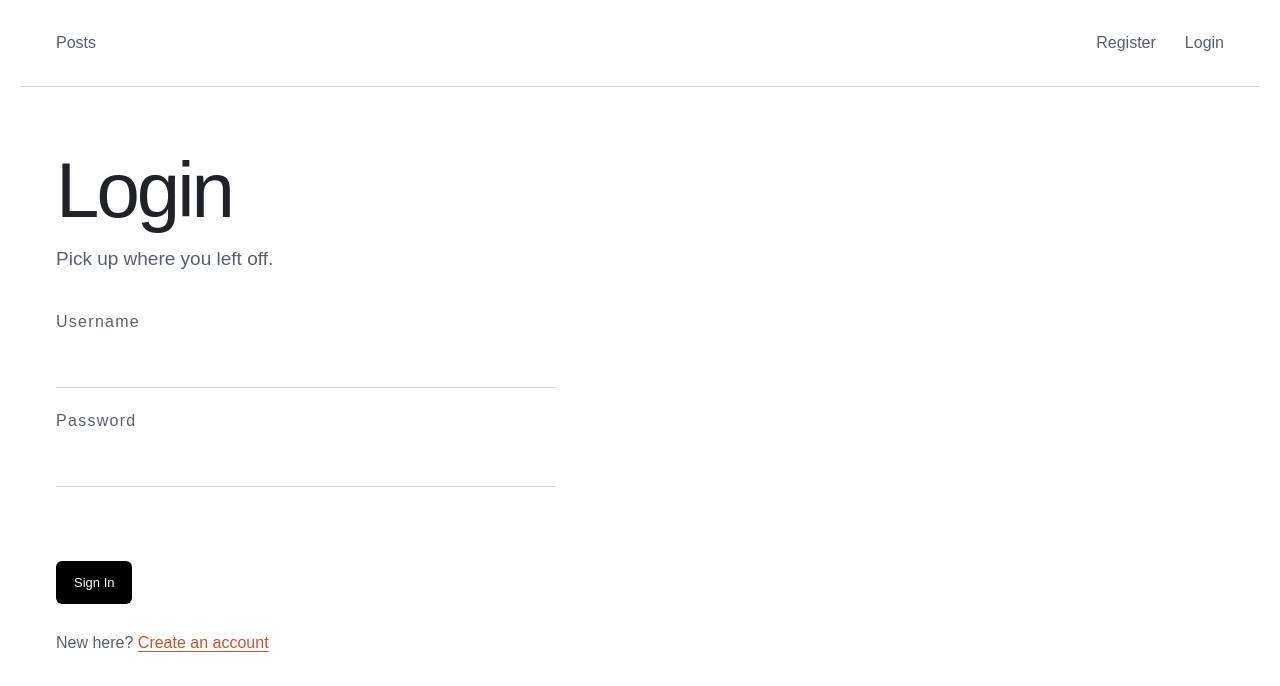
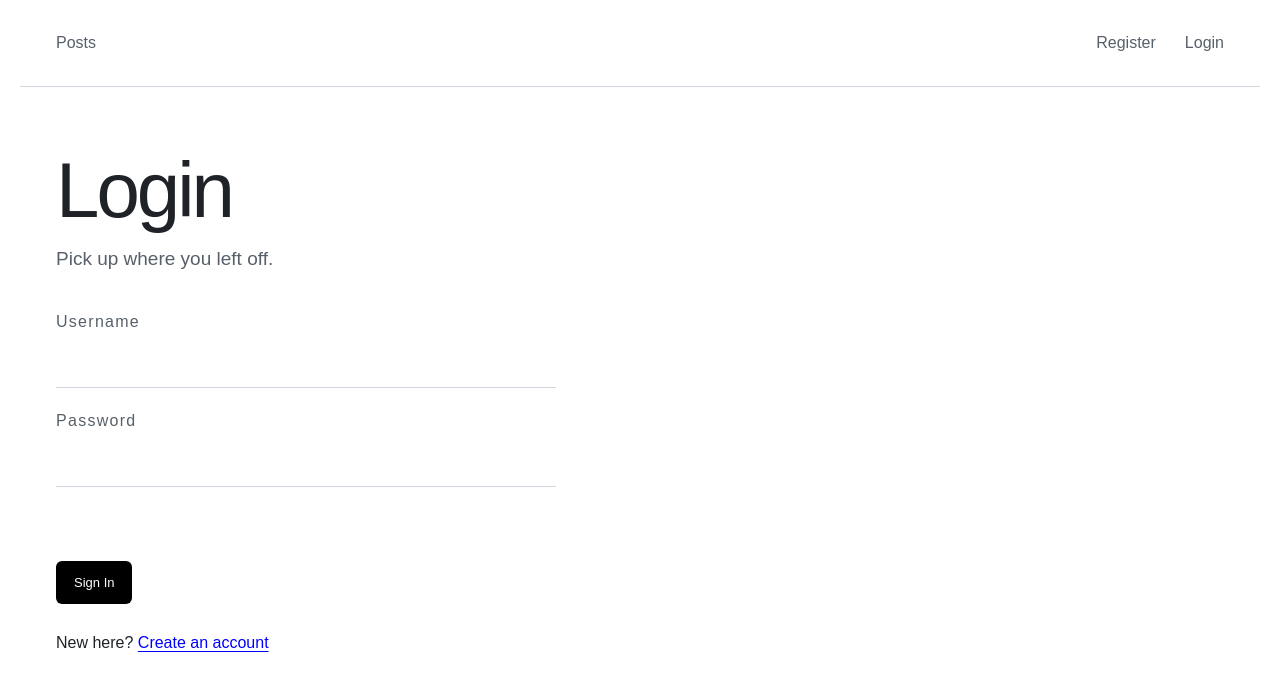
Before and after one commit to geoli96/blog-app-lexicon, a Next.js app: page /login in a window 1280 px wide. Shown: the top 686 px of the page. Built offline with nearby package versions, Linux system fonts and the light colour scheme; no server answers; what csrf would draw is missing.

Commit message:
use different color

```diff
--- a/app/components/RegisterForm.module.css
+++ b/app/components/RegisterForm.module.css
@@ -6,7 +6,7 @@
 .form button { align-self: flex-start; margin-top: 4px; padding: 14px 18px; border: 0; color: #ffffff; background: black; border-radius: 6px; cursor: pointer; font: 13px var(--font-geist-sans), sans-serif; }
 .form button:hover { background: #176b32; }
 .loginLink { display: inline-block; margin-top: 13px; color: #bd5438;   text-decoration: underline; text-underline-offset: 3px; }
-.switchPrompt { margin-top: 30px; color: #57606a;  }
-.switchPrompt a { color: #bd5438;  text-decoration: underline; text-underline-offset: 3px; }
+.switchPrompt { margin-top: 30px;  }
+.switchPrompt a { color: blue;  text-decoration: underline; text-underline-offset: 3px; }
 .error {color: red; height: 22px;}
 .errorHidden {visibility: hidden; height: 22px;}
--- a/app/login/page.module.css
+++ b/app/login/page.module.css
@@ -9,8 +9,8 @@
 .content > * { max-width: 500px; }
 .title { margin: 0; font-family: Georgia, serif; font-size: clamp(52px, 7vw, 78px); font-weight: normal; line-height: .98; letter-spacing: -3px; }
 .intro { margin: 20px 0 43px; color: #57606a; font-family: Georgia, serif; font-size: 19px;  }
-.switchPrompt { margin-top: 30px; color: #57606a;  }
-.switchPrompt a { color: #bd5438;  text-decoration: underline; text-underline-offset: 3px; }
+.switchPrompt { margin-top: 30px;  }
+.switchPrompt a { color: blue;  text-decoration: underline; text-underline-offset: 3px; }
 
 @media (max-width: 700px) {
   .content { padding: 42px 25px 55px; }
```
